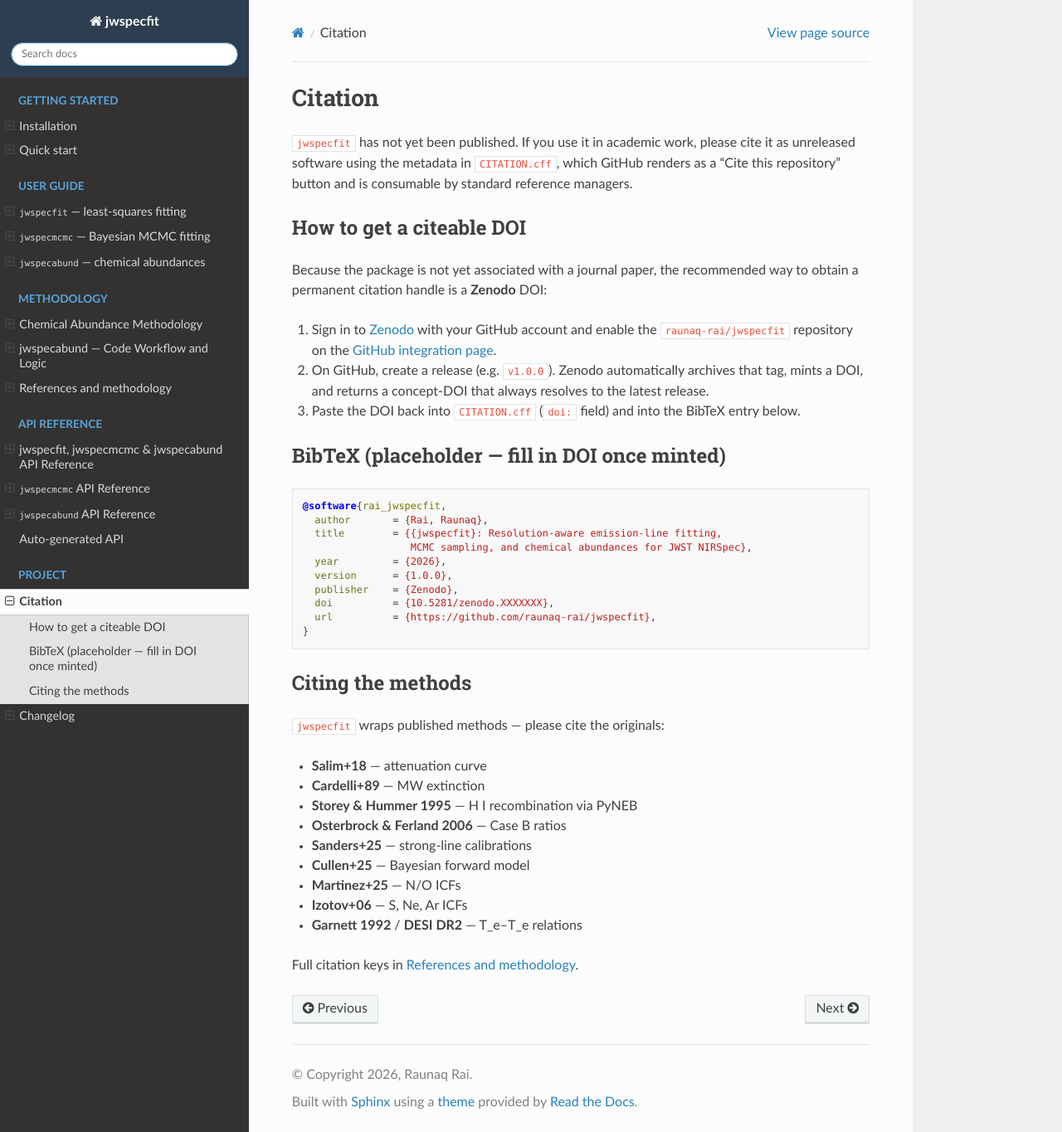
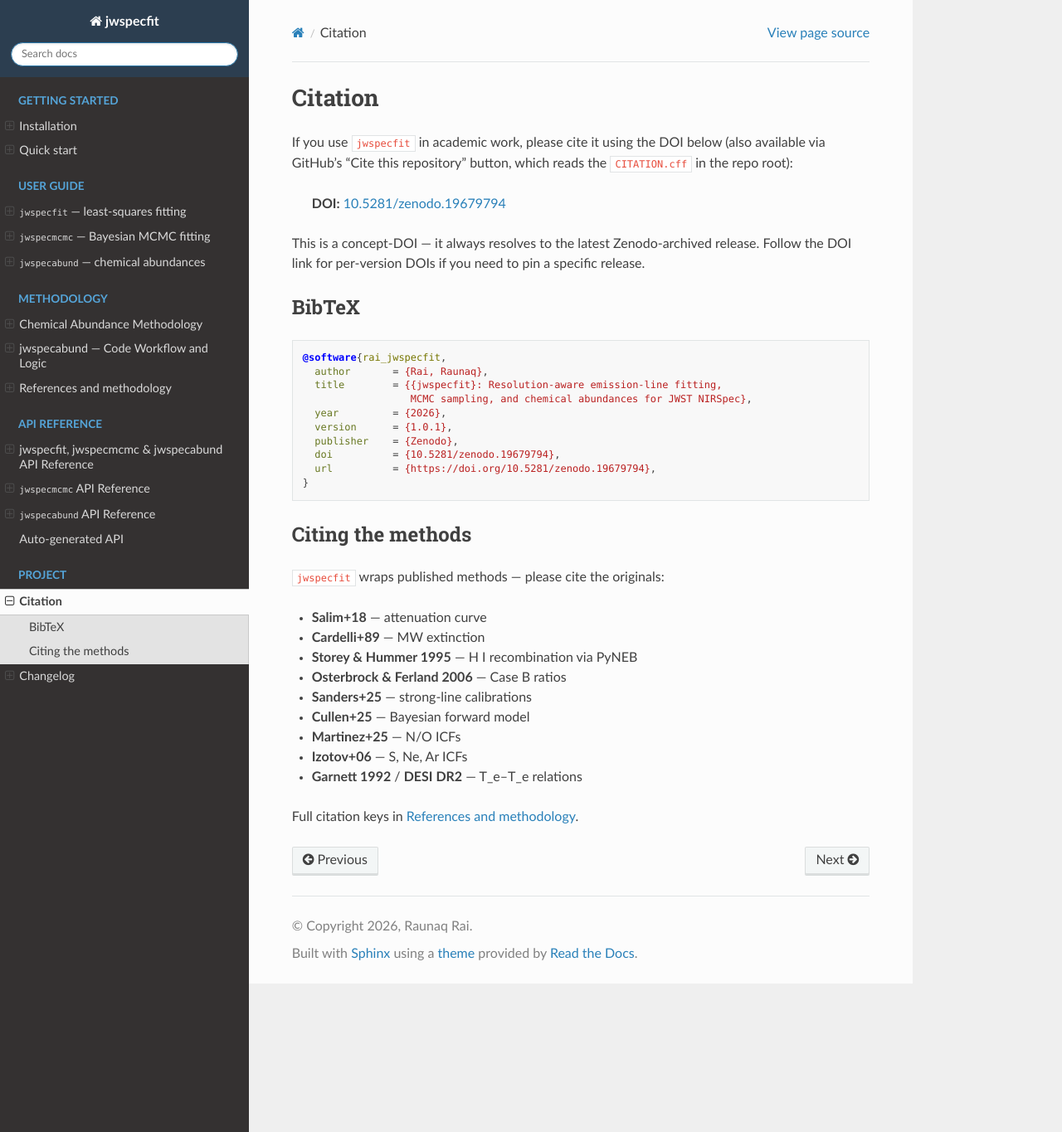
Before and after one commit to raunaq-rai/jwspecfit, a Sphinx documentation site: the page built from docs/citation.md, in a window 1280 px wide and 1365 px high. Shown: the whole window at 83% size. Built offline with Sphinx 7.4.7 and the Read the Docs theme 3.1.0, drawn with Linux system fonts in a browser that asks for light colours.

Commit message:
Wire Zenodo DOI 10.5281/zenodo.19679794 into repo
The v1.0.1 Zenodo archival succeeded and minted a concept DOI.
Updates:
  - CITATION.cff: doi field populated
  - README.md: Zenodo DOI badge added, BibTeX updated with real DOI
    and version 1.0.1, Citation section trimmed (Zenodo-setup
    instructions are no longer forward-looking), docs badge swapped
    for the live RTD badge
  - docs/citation.md: same BibTeX / prose updates as README

````diff
--- a/docs/citation.md
+++ b/docs/citation.md
@@ -1,27 +1,16 @@
 # Citation
 
-`jwspecfit` has not yet been published. If you use it in academic work,
-please cite it as unreleased software using the metadata in
-[`CITATION.cff`](https://github.com/raunaq-rai/jwspecfit/blob/main/CITATION.cff),
-which GitHub renders as a "Cite this repository" button and is
-consumable by standard reference managers.
+If you use `jwspecfit` in academic work, please cite it using the DOI
+below (also available via GitHub's "Cite this repository" button, which
+reads the `CITATION.cff` in the repo root):
 
-## How to get a citeable DOI
+> **DOI:** [10.5281/zenodo.19679794](https://doi.org/10.5281/zenodo.19679794)
 
-Because the package is not yet associated with a journal paper, the
-recommended way to obtain a permanent citation handle is a **Zenodo**
-DOI:
+This is a concept-DOI — it always resolves to the latest Zenodo-archived
+release. Follow the DOI link for per-version DOIs if you need to pin a
+specific release.
 
-1. Sign in to [Zenodo](https://zenodo.org/) with your GitHub account
-   and enable the `raunaq-rai/jwspecfit` repository on the
-   [GitHub integration page](https://zenodo.org/account/settings/github/).
-2. On GitHub, create a release (e.g. `v1.0.0`). Zenodo automatically
-   archives that tag, mints a DOI, and returns a concept-DOI that
-   always resolves to the latest release.
-3. Paste the DOI back into `CITATION.cff` (`doi:` field) and into the
-   BibTeX entry below.
-
-## BibTeX (placeholder — fill in DOI once minted)
+## BibTeX
 
 ```bibtex
 @software{rai_jwspecfit,
@@ -29,10 +18,10 @@ DOI:
   title        = {{jwspecfit}: Resolution-aware emission-line fitting,
                   MCMC sampling, and chemical abundances for JWST NIRSpec},
   year         = {2026},
-  version      = {1.0.0},
+  version      = {1.0.1},
   publisher    = {Zenodo},
-  doi          = {10.5281/zenodo.XXXXXXX},
-  url          = {https://github.com/raunaq-rai/jwspecfit},
+  doi          = {10.5281/zenodo.19679794},
+  url          = {https://doi.org/10.5281/zenodo.19679794},
 }
 ```
 
````
Also changed, not shown: README.md (+15 -24 lines), 1 other file.
